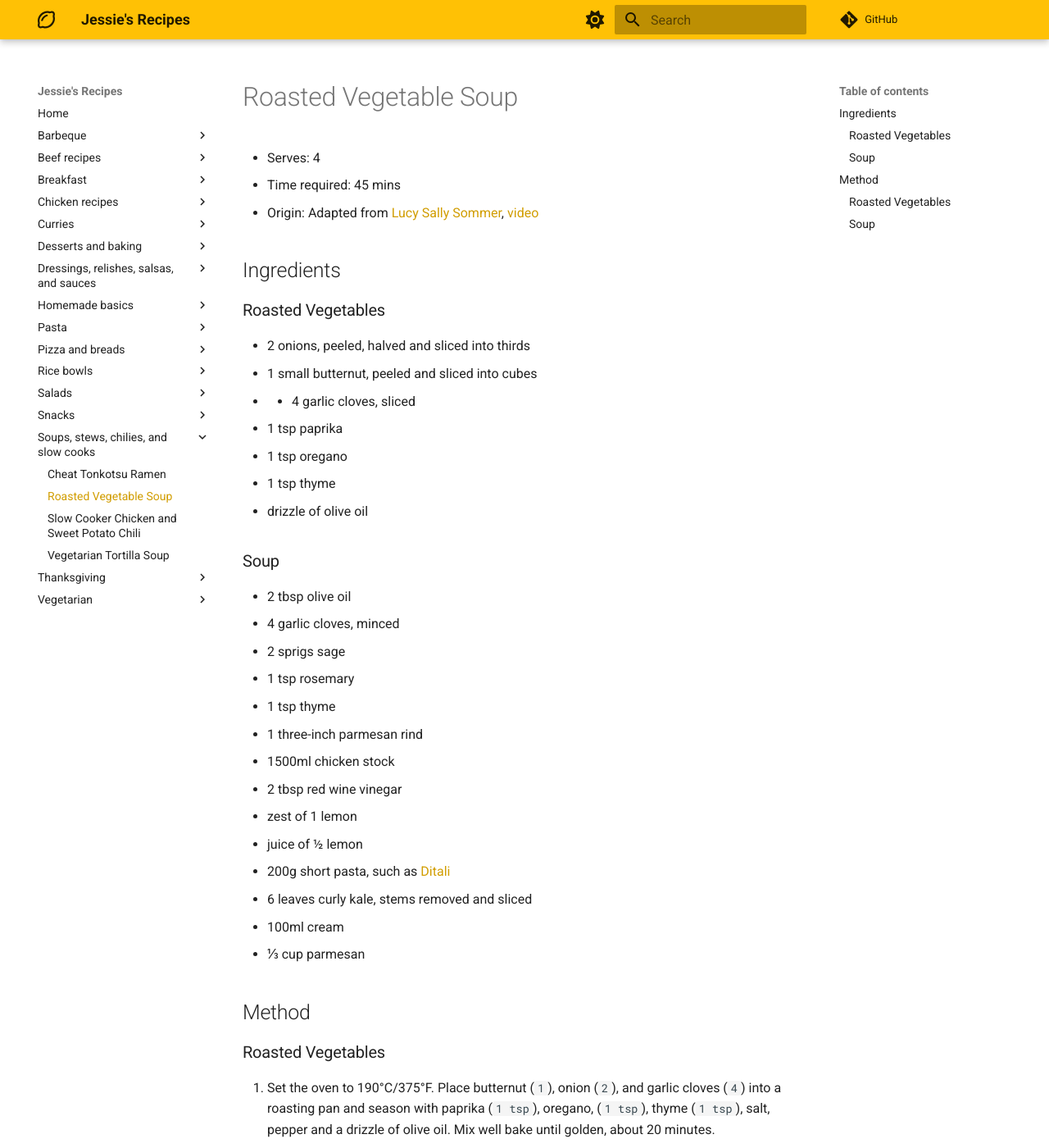
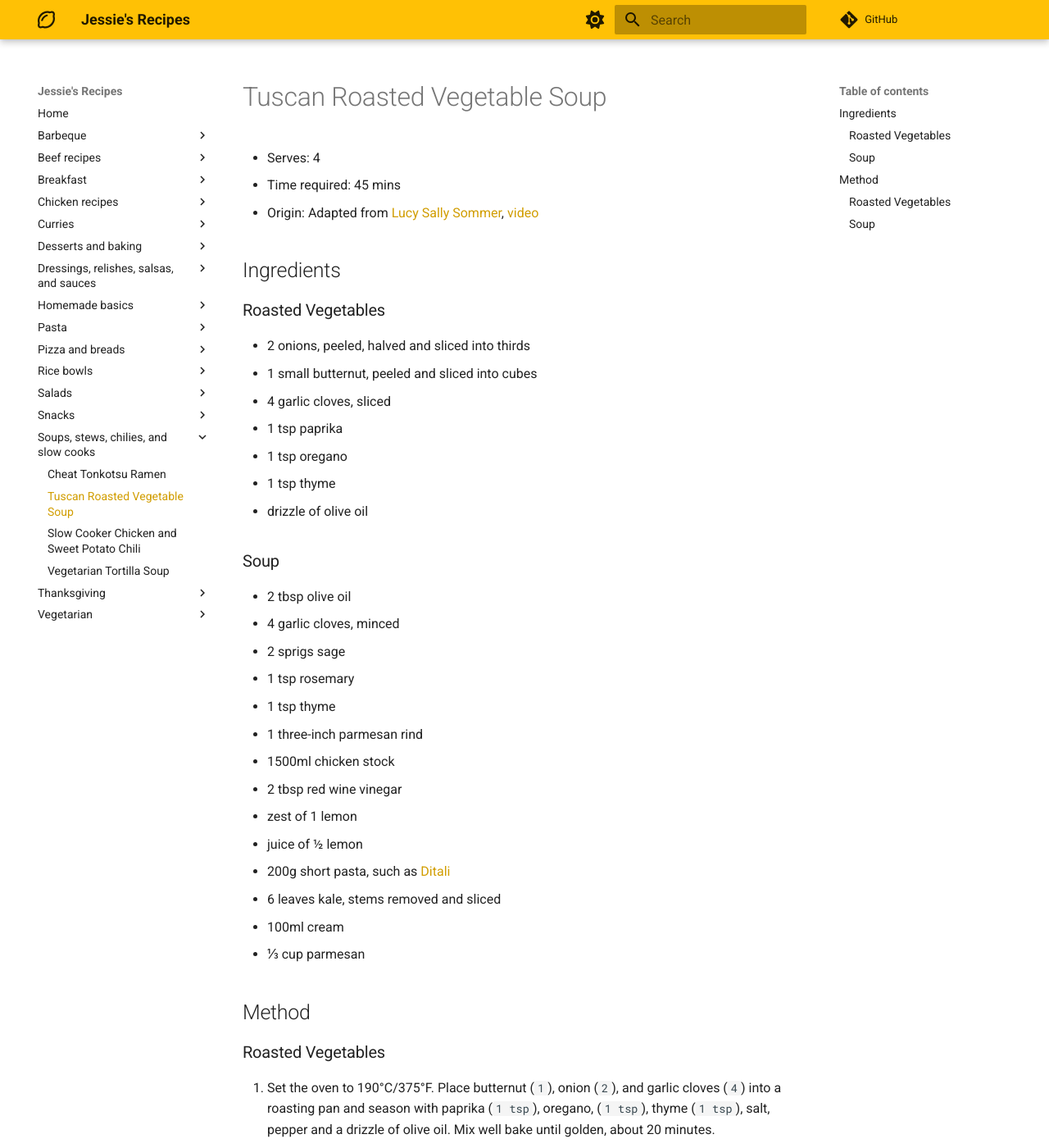
Before and after one commit to Adroz/recipe-database, an MkDocs documentation site: the page built from docs/soups,-stews,-chilies,-and-slow-cooks/roasted-vegetable-soup.md, in a window 1280 px wide and 1400 px high. Shown: the whole window at 82% size. Built offline with MkDocs 1.6.1 and Material for MkDocs 9.7.7, drawn with Linux system fonts in a browser that asks for light colours; comment, search, counter and statistics services are not loaded.

Commit message:
Update roasted-vegetable-soup.md

```diff
--- a/docs/soups,-stews,-chilies,-and-slow-cooks/roasted-vegetable-soup.md
+++ b/docs/soups,-stews,-chilies,-and-slow-cooks/roasted-vegetable-soup.md
@@ -1,4 +1,4 @@
-# Roasted Vegetable Soup
+# Tuscan Roasted Vegetable Soup
 * Serves: 4
 * Time required: 45 mins
 * Origin: Adapted from [Lucy Sally Sommer](https://www.lucysallysommer.co.uk/roasted-butternut-squash-soup), [video](https://www.instagram.com/p/DDRP_LWIxXW/)
@@ -7,7 +7,7 @@
 ### Roasted Vegetables
 * 2 onions, peeled, halved and sliced into thirds
 * 1 small butternut, peeled and sliced into cubes
-* * 4 garlic cloves, sliced
+* 4 garlic cloves, sliced
 * 1 tsp paprika
 * 1 tsp oregano
 * 1 tsp thyme
@@ -25,7 +25,7 @@
 * zest of 1 lemon
 * juice of ½ lemon
 * 200g short pasta, such as [Ditali](https://www.pasta-garofalo.com/au/product/n-52-ditali/)
-* 6 leaves curly kale, stems removed and sliced
+* 6 leaves kale, stems removed and sliced
 * 100ml cream
 * ⅓ cup parmesan
 
```
